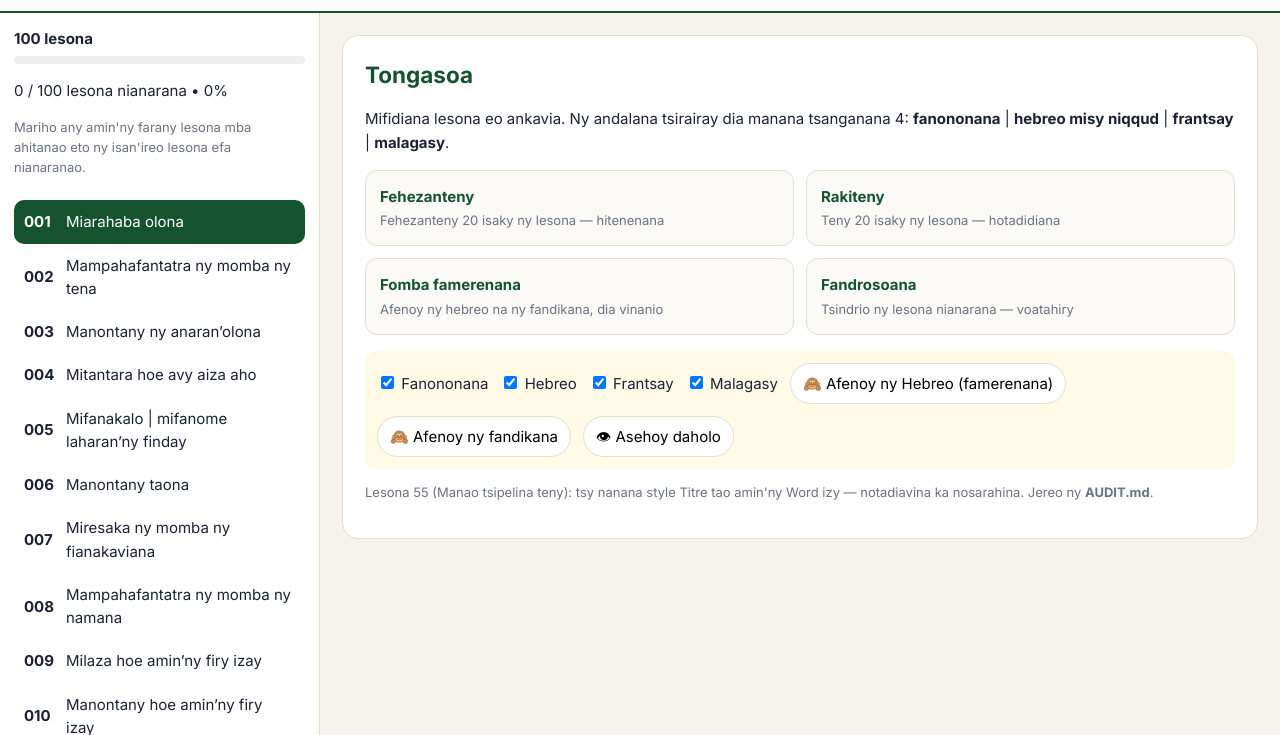
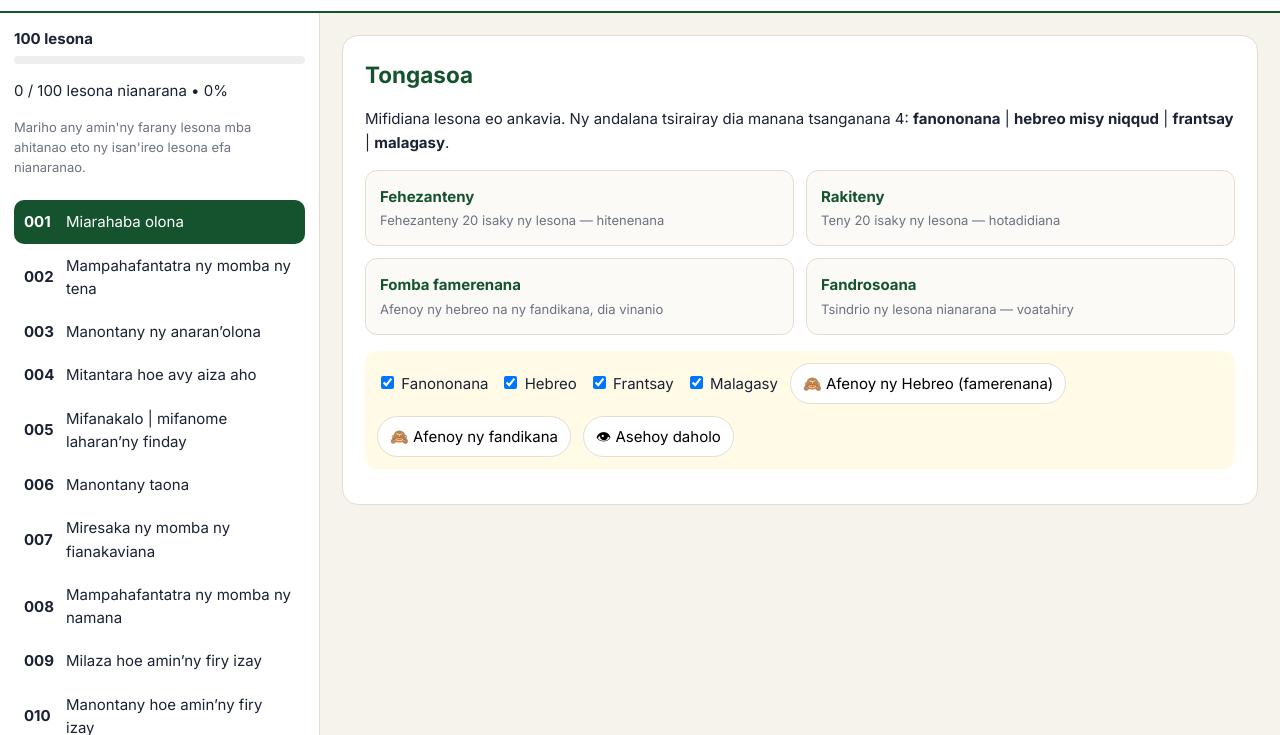
Before and after one commit to tahinajoela-cloud/LilmodBeveytHasefer, a plain HTML site: page index.html in a window 1280 px wide. Shown: the part 116-851 px from the top of the page. Drawn offline with Linux system fonts and the light colour scheme; a web font is replaced by a local one.

Commit message:
Update index.html

```diff
--- a/index.html
+++ b/index.html
@@ -17,6 +17,6 @@
 <main id="main"><div id="welcome" class="welcome"><h2>Tongasoa</h2><p>Mifidiana lesona eo ankavia. Ny andalana tsirairay dia manana tsanganana 4: <b>fanononana</b> | <b>hebreo misy niqqud</b> | <b>frantsay</b> | <b>malagasy</b>.</p>
 <div class="cards"><div class="card"><b>Fehezanteny</b><span>Fehezanteny 20 isaky ny lesona — hitenenana</span></div><div class="card"><b>Rakiteny</b><span>Teny 20 isaky ny lesona — hotadidiana</span></div><div class="card"><b>Fomba famerenana</b><span>Afenoy ny hebreo na ny fandikana, dia vinanio</span></div><div class="card"><b>Fandrosoana</b><span>Tsindrio ny lesona nianarana — voatahiry</span></div></div>
 <div class="toggles"><label><input type="checkbox" id="colPron" checked> Fanononana</label><label><input type="checkbox" id="colHe" checked> Hebreo</label><label><input type="checkbox" id="colFr" checked> Frantsay</label><label><input type="checkbox" id="colMg" checked> Malagasy</label><button id="hideHe">🙈 Afenoy ny Hebreo (famerenana)</button><button id="hideTrad">🙈 Afenoy ny fandikana</button><button id="showAll">👁 Asehoy daholo</button></div>
-<p class="tip">Lesona 55 (Manao tsipelina teny): tsy nanana style Titre tao amin'ny Word izy — notadiavina ka nosarahina. Jereo ny <b>AUDIT.md</b>.</p></div><div id="searchResults" class="search-results" hidden></div><div id="lessonView"></div></main></div>
+<p class="tip"></p></div><div id="searchResults" class="search-results" hidden></div><div id="lessonView"></div></main></div>
 <script src="local-fonts.js"></script>
 <script src="script.js"></script></body></html>
```
